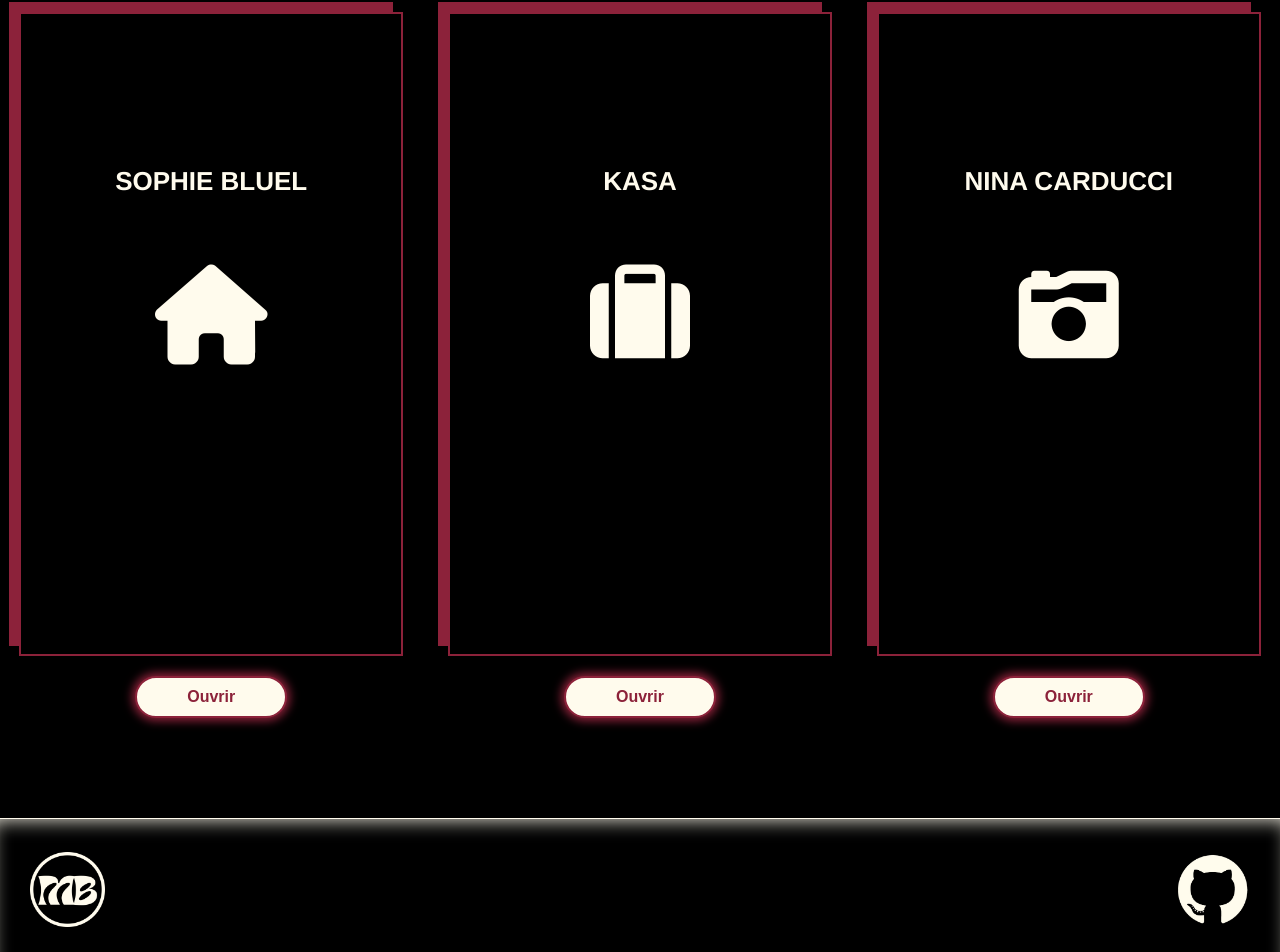
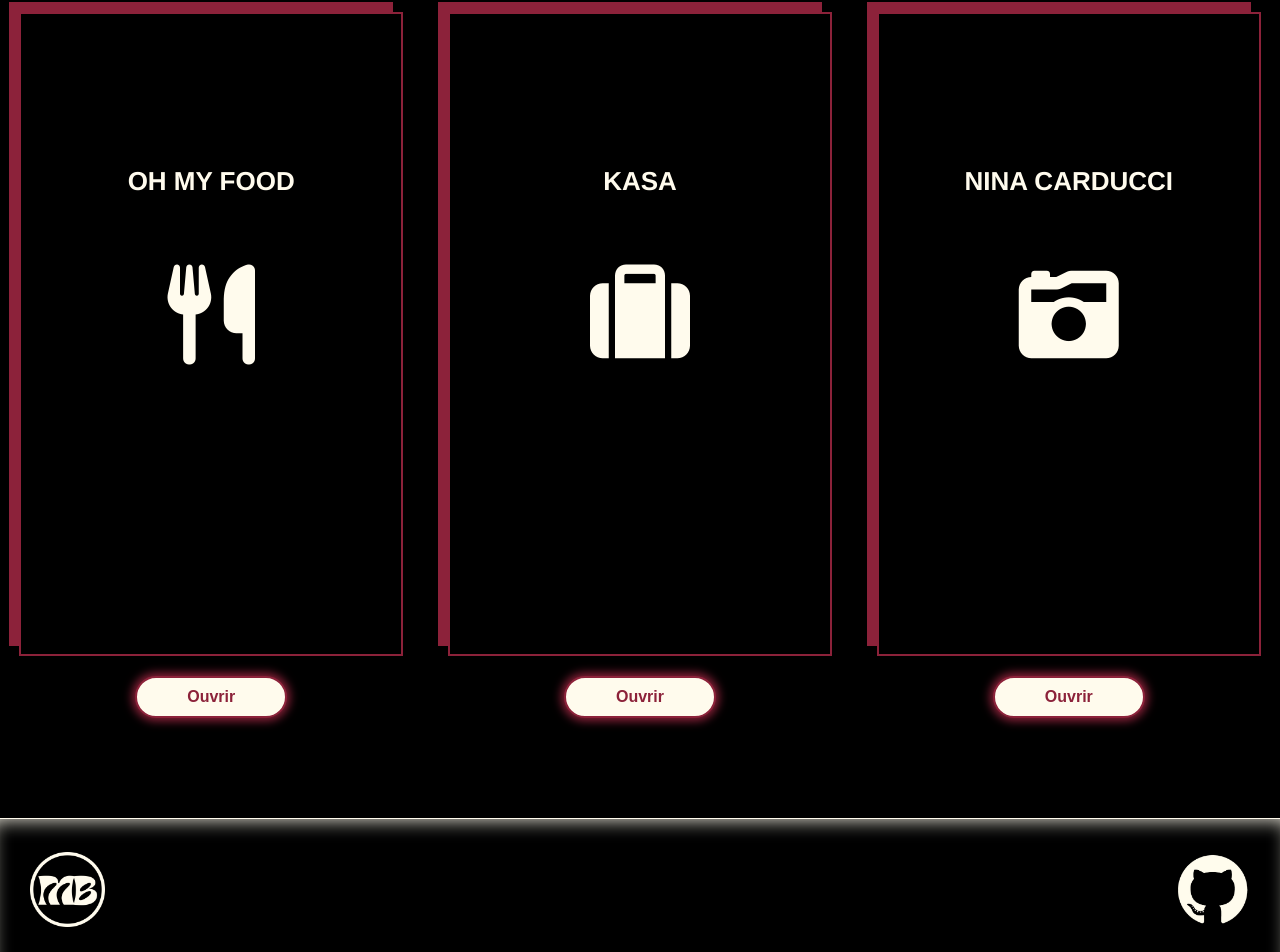
Before and after one commit to margauxbn/Portfolio, a React (Vite) app in the folder portfolio-project/: page / in a window 1280 px wide. Shown: the part 2001-2953 px from the top of the page. Built offline with nearby package versions, Linux system fonts and the light colour scheme; a web font is replaced by a local one.

Commit message:
Modification d'un projet et ajout des liens

```diff
--- a/portfolio-project/src/components/projects/projectContainer/projectContainer.tsx
+++ b/portfolio-project/src/components/projects/projectContainer/projectContainer.tsx
@@ -7,15 +7,15 @@ const ProjectContainer: React.FC = () => {
 
   const projects = [
     {
-      text: 'SOPHIE BLUEL',
-      icon: 'fa-solid fa-house',
-      description: 'Un site dédié à une architecte, conçu pour présenter et organiser par catégorie les photographies de ses réalisations professionnelles.',
+      text: 'OH MY FOOD',
+      icon: 'fa-solid fa-utensils',
+      description: 'Un site qui permet de répertorier les menus de restaurants gastronomiques et où les clients peuvent y composer le repas de leur choix avant leur arrivée.',
       additionalInfo: [
-        "Site partiellement créé avec HTML & CSS",
-        "Requêtes API via des appels HTTP",
-        "Site dynamique avec JavaScript",
+        "Site créé avec HTML & SASS",
+        "Site crée en mobile-first",
+        "Création d'animations CSS",
       ],
-      url: "https://p6-ocr-sophie-bluel.vercel.app/"
+      url: "https://oh-my-food-psi.vercel.app/"
     },
     {
       text: 'KASA',
@@ -26,7 +26,7 @@ const ProjectContainer: React.FC = () => {
         "Utilisation de TypeScript",
         "Utilisation des props avec une database JSON",
       ],
-      url: "https://p7-ocr-kasa.vercel.app/"
+      url: " https://kasa-portfolio.vercel.app/"
     },
     {
       text: 'NINA CARDUCCI',
@@ -41,7 +41,7 @@ const ProjectContainer: React.FC = () => {
         "Référencement local avec schema.org",
         "Référencement grâce aux réseaux sociaux avec OpenGraph & TwitterCard",
       ],
-      url: "https://p8-ocr-nina-carducci.vercel.app/",
+      url: "https://nina-carducci-orpin.vercel.app/",
     },
   ];
 
```
